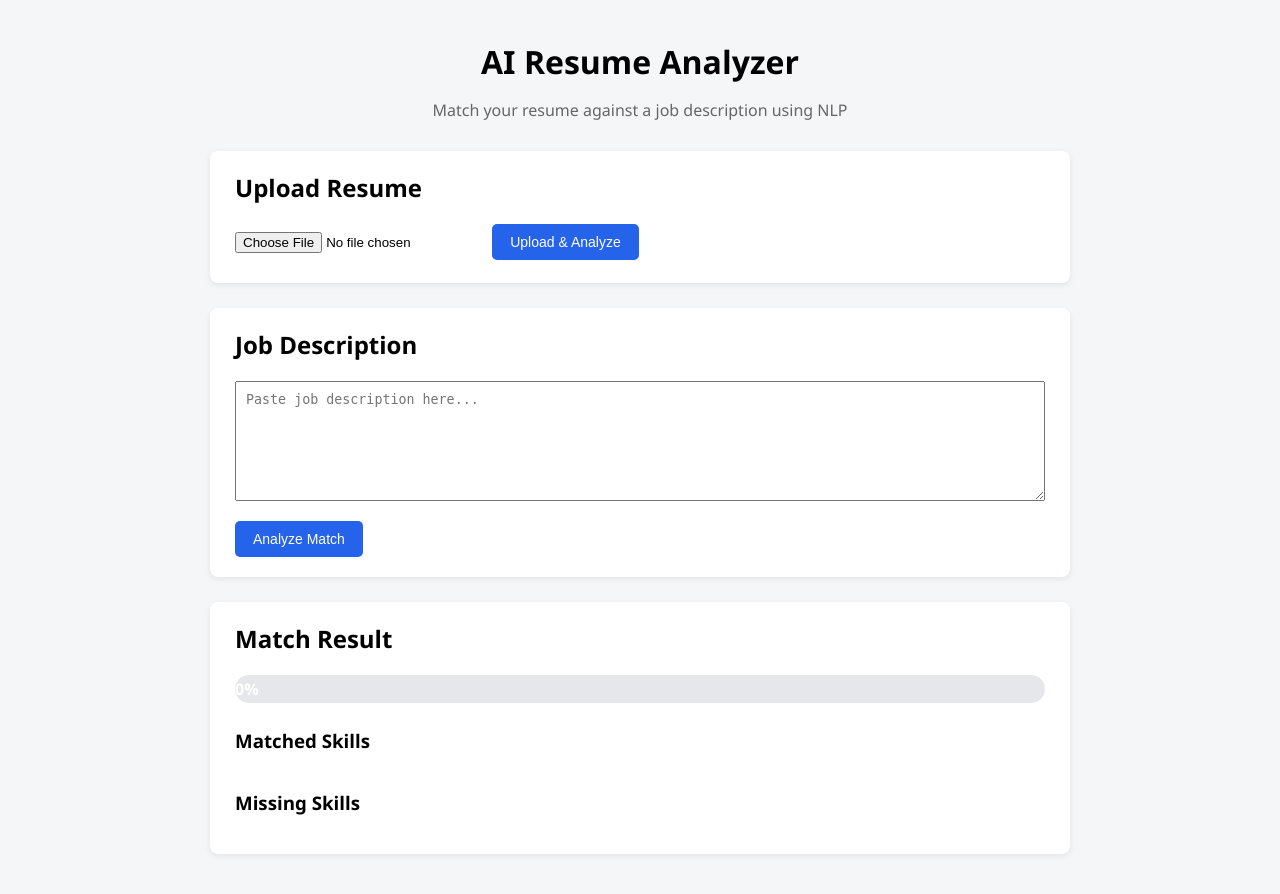
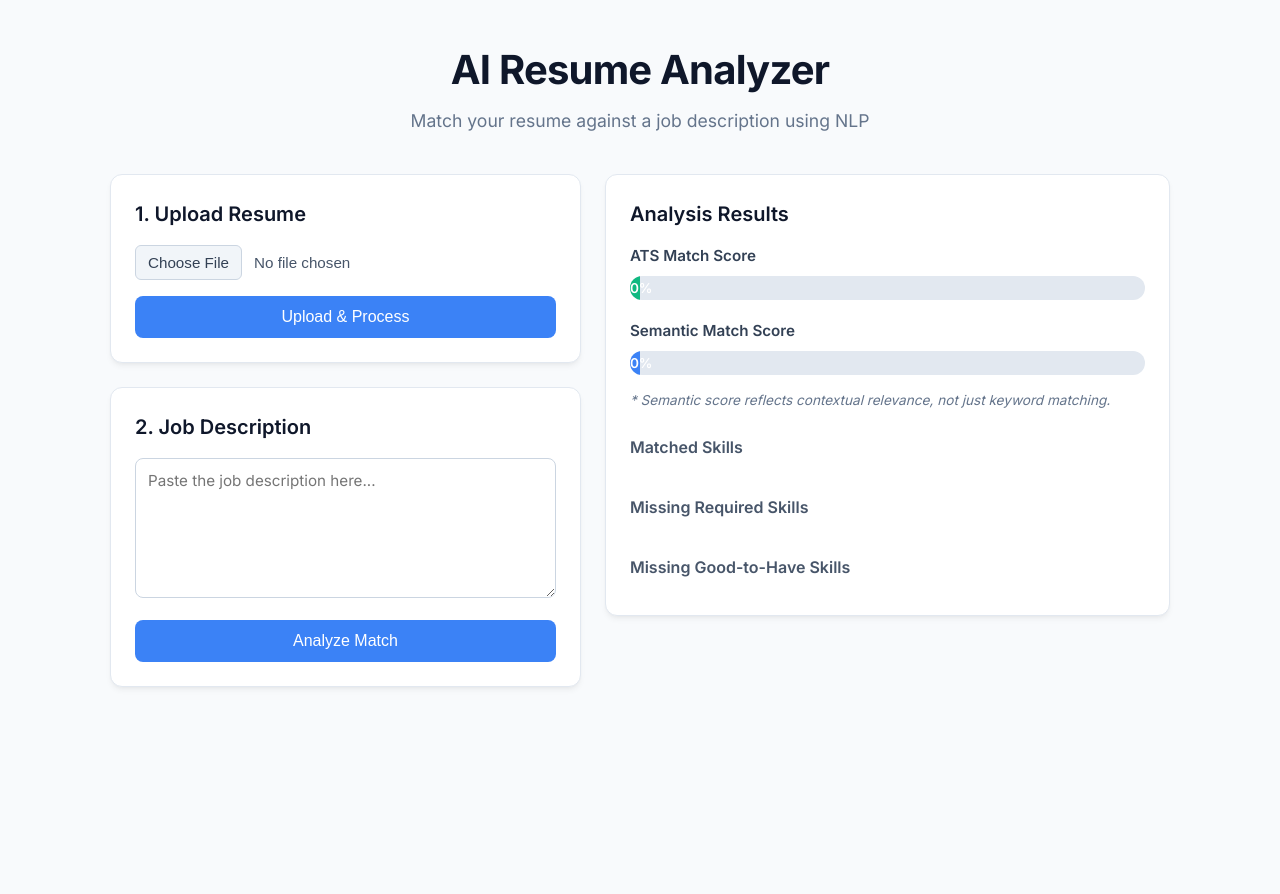
Before and after one commit to aryan00719/ai-resume-analyzer, a Flask app: page / in a window 1280 px wide. After the commit the page ends 688 px from the top, so only its background shows below. Run offline with Flask 3, Linux system fonts and the light colour scheme.

Commit message:
feat: complete UI polish and backend semantic similarity tuning

```diff
--- a/app.py
+++ b/app.py
@@ -8,6 +8,9 @@ from utils.skill_normalizer import normalize_skills, infer_high_level_skills
 from utils.semantic_matcher import semantic_skill_match
 
 app = Flask(__name__)
+
+# Temporary global state to ensure resume_text passes correctly
+session_data = {"resume_text": ""}
 
 UPLOAD_FOLDER = "uploads"
 app.config["UPLOAD_FOLDER"] = UPLOAD_FOLDER
@@ -46,16 +49,19 @@ def upload_resume():
         return jsonify({"error": "Failed to read PDF"}), 500
 
     cleaned_text = clean_text(extracted_text)
+    session_data["resume_text"] = cleaned_text  # Store globally to ensure it's not lost
     raw_skills = extract_skills(cleaned_text)
     normalized_skills = normalize_skills(raw_skills)
     skills = infer_high_level_skills(extracted_text, normalized_skills)
 
     sections = extract_sections(extracted_text)
+    session_data["resume_sections"] = sections
 
     return jsonify({
         "message": "Resume uploaded successfully",
         "skills": skills,
-        "sections": sections
+        "sections": sections,
+        "resume_text": cleaned_text
     })
 
 @app.route("/analyze", methods=["POST"])
@@ -63,12 +69,33 @@ def analyze_resume():
     data = request.json
 
     resume_skills = normalize_skills(data.get("resume_skills", []))
+    # Use global state if frontend payload fails to securely deliver the full text
+    resume_text = data.get("resume_text", "") or session_data.get("resume_text", "")
     jd_text = data.get("job_description", "")
+
+    if not resume_text.strip():
+        return jsonify({"error": "Resume text is empty. Please upload the resume again."}), 400
+
+    if not jd_text.strip():
+        return jsonify({"error": "Job description is empty. Please provide one."}), 400
 
     jd_skills = parse_job_description(jd_text)
 
     analysis = weighted_match_skills(resume_skills, jd_skills)
-    semantic_score = semantic_skill_match(" ".join(resume_skills), jd_text)
+
+    # Construct semantic input exclusively from the projects section and skills
+    sections = session_data.get("resume_sections", {})
+    projects_text = " ".join(sections.get("projects", []))
+
+    # Strictly bind only projects and generated skills (Drop experience, education, meta details)
+    semantic_input = (projects_text + " " + " ".join(resume_skills)).strip()
+
+    # Fallback to resume text only if projects are explicitly completely empty
+    if len(semantic_input) < 10:
+        semantic_input = resume_text + " " + " ".join(resume_skills)
+
+    # Compute a singular holistic score
+    semantic_score = semantic_skill_match(semantic_input, jd_text)
 
     return jsonify({
         "jd_skills": jd_skills,
--- a/static/script.js
+++ b/static/script.js
@@ -1,12 +1,23 @@
 const form = document.getElementById("uploadForm");
+const uploadBtn = document.getElementById("uploadBtn");
+const uploadStatus = document.getElementById("uploadStatus");
+
 const analyzeBtn = document.getElementById("analyzeBtn");
+const analyzeStatus = document.getElementById("analyzeStatus");
 const jdInput = document.getElementById("jd");
 
-const progressBar = document.getElementById("progressBar");
+const atsProgressBar = document.getElementById("atsProgressBar");
+const semanticProgressBar = document.getElementById("semanticProgressBar");
+
 const matchedSkillsDiv = document.getElementById("matchedSkills");
-const missingSkillsDiv = document.getElementById("missingSkills");
+const missingRequiredSkillsDiv = document.getElementById("missingRequiredSkills");
+const missingGoodSkillsDiv = document.getElementById("missingGoodSkills");
+
+const suggestionsBox = document.getElementById("suggestionsBox");
+const suggestionsText = document.getElementById("suggestionsText");
 
 let resumeSkills = [];
+let resumeText = "";
 
 /* Resume upload */
 form.addEventListener("submit", async (e) => {
@@ -19,52 +30,128 @@ form.addEventListener("submit", async (e) => {
     formData.append("resume", file);
 
     resetUI();
-    progressBar.textContent = "Processing...";
 
+    uploadBtn.disabled = true;
+    uploadStatus.classList.remove("hidden");
+    uploadStatus.textContent = "Parsing resume...";
+
+    try {
         const res = await fetch("/upload", {
             method: "POST",
             body: formData
         });
 
+        if (!res.ok) {
+            throw new Error("Failed to process resume");
+        }
+
         const data = await res.json();
         resumeSkills = data.skills || [];
+        resumeText = data.resume_text || "";
 
-    progressBar.textContent = "Resume Ready";
+        uploadStatus.textContent = "Resume parsed successfully! You can now analyze.";
+        uploadStatus.style.color = "#10b981"; // Success green
+    } catch (err) {
+        uploadStatus.textContent = "Error parsing resume.";
+        uploadStatus.style.color = "#ef4444"; // Error red
+    } finally {
+        uploadBtn.disabled = false;
+    }
 });
 
 /* JD analysis */
 analyzeBtn.addEventListener("click", async () => {
     const jdText = jdInput.value.trim();
-    if (!jdText) return alert("Paste job description first");
+    if (!jdText) return alert("Please paste a job description first.");
+    if (resumeSkills.length === 0) return alert("Please upload and process a resume first.");
 
+    analyzeBtn.disabled = true;
+    analyzeStatus.classList.remove("hidden");
+    analyzeStatus.textContent = "Analyzing against job description...";
+
+    try {
         const res = await fetch("/analyze", {
             method: "POST",
             headers: { "Content-Type": "application/json" },
             body: JSON.stringify({
                 resume_skills: resumeSkills,
+                resume_text: resumeText,
                 job_description: jdText
             })
         });
 
+        if (!res.ok) {
+            throw new Error("Analysis failed");
+        }
+
         const result = await res.json();
-    renderResult(result.analysis);
+        renderResult(result);
+        analyzeStatus.textContent = "Analysis complete!";
+        analyzeStatus.style.color = "#10b981";
+    } catch (err) {
+        analyzeStatus.textContent = "Error analyzing resume.";
+        analyzeStatus.style.color = "#ef4444";
+    } finally {
+        analyzeBtn.disabled = false;
+        setTimeout(() => {
+            analyzeStatus.classList.add("hidden");
+            analyzeStatus.style.color = "#64748b"; // reset color
+        }, 3000);
+    }
 });
 
-function renderResult(analysis) {
-    const score = analysis.score;
-    progressBar.style.width = score + "%";
-    progressBar.textContent = score + "%";
+function renderResult(result) {
+    const analysis = result.analysis;
 
+    // Scores
+    const atsScore = analysis.score;
+    atsProgressBar.style.width = atsScore + "%";
+    atsProgressBar.textContent = atsScore + "%";
+
+    const semanticScore = result.semantic_score || 0;
+    semanticProgressBar.style.width = semanticScore + "%";
+    semanticProgressBar.textContent = semanticScore + "%";
+
+    // Clear old skills
     matchedSkillsDiv.innerHTML = "";
-    missingSkillsDiv.innerHTML = "";
+    missingRequiredSkillsDiv.innerHTML = "";
+    missingGoodSkillsDiv.innerHTML = "";
 
+    // Matched
+    if (analysis.matched_skills && analysis.matched_skills.length > 0) {
         analysis.matched_skills.forEach(skill => {
             matchedSkillsDiv.appendChild(createSkill(skill, "matched"));
         });
+    } else {
+        matchedSkillsDiv.innerHTML = "<span style='color: #64748b; font-size: 0.9rem;'>No matching skills found.</span>";
+    }
 
-    analysis.missing_skills.forEach(skill => {
-        missingSkillsDiv.appendChild(createSkill(skill, "missing"));
+    // Missing Required
+    if (analysis.missing_required && analysis.missing_required.length > 0) {
+        analysis.missing_required.forEach(skill => {
+            missingRequiredSkillsDiv.appendChild(createSkill(skill, "missing-req"));
         });
+
+        // Show Suggestions
+        suggestionsBox.classList.remove("hidden");
+        const missingReqStr = analysis.missing_required.join(", ");
+        suggestionsText.textContent = `You are missing the following REQUIRED skills: ${missingReqStr}. Consider adding these to your resume or cover letter for a significantly better match.`;
+    } else {
+        missingRequiredSkillsDiv.innerHTML = "<span style='color: #64748b; font-size: 0.9rem;'>You meet all required skills!</span>";
+
+        // Positive suggestion
+        suggestionsBox.classList.remove("hidden");
+        suggestionsText.textContent = `Great job! You have all the required skills for this position. Focus on highlighting your experience with these tools.`;
+    }
+
+    // Missing Good-to-have
+    if (analysis.missing_good_to_have && analysis.missing_good_to_have.length > 0) {
+        analysis.missing_good_to_have.forEach(skill => {
+            missingGoodSkillsDiv.appendChild(createSkill(skill, "missing-good"));
+        });
+    } else {
+        missingGoodSkillsDiv.innerHTML = "<span style='color: #64748b; font-size: 0.9rem;'>None missing.</span>";
+    }
 }
 
 function createSkill(text, type) {
@@ -75,8 +162,18 @@ function createSkill(text, type) {
 }
 
 function resetUI() {
-    progressBar.style.width = "0%";
-    progressBar.textContent = "0%";
+    atsProgressBar.style.width = "0%";
+    atsProgressBar.textContent = "0%";
+
+    semanticProgressBar.style.width = "0%";
+    semanticProgressBar.textContent = "0%";
+
     matchedSkillsDiv.innerHTML = "";
-    missingSkillsDiv.innerHTML = "";
+    missingRequiredSkillsDiv.innerHTML = "";
+    missingGoodSkillsDiv.innerHTML = "";
+
+    suggestionsBox.classList.add("hidden");
+    suggestionsText.textContent = "";
+
+    uploadStatus.style.color = "#64748b";
 }
--- a/static/style.css
+++ b/static/style.css
@@ -1,91 +1,230 @@
 * {
     box-sizing: border-box;
-}
-
-body {
-    font-family: "Segoe UI", Arial, sans-serif;
-    background: #f4f6f8;
     margin: 0;
     padding: 0;
 }
 
+body {
+    font-family: 'Inter', system-ui, -apple-system, sans-serif;
+    background-color: #f8fafc;
+    color: #1e293b;
+    line-height: 1.5;
+}
+
 .container {
-    max-width: 900px;
-    margin: 40px auto;
-    padding: 0 20px;
+    max-width: 1100px;
+    margin: 0 auto;
+    padding: 40px 20px;
+}
+
+.header {
+    text-align: center;
+    margin-bottom: 40px;
 }
 
 h1 {
-    text-align: center;
-    margin-bottom: 5px;
+    font-size: 2.5rem;
+    font-weight: 700;
+    color: #0f172a;
+    margin-bottom: 8px;
+    letter-spacing: -0.02em;
 }
 
 .subtitle {
-    text-align: center;
-    color: #666;
-    margin-bottom: 30px;
+    color: #64748b;
+    font-size: 1.1rem;
+}
+
+.grid {
+    display: grid;
+    grid-template-columns: 1fr;
+    gap: 24px;
+}
+
+@media (min-width: 768px) {
+    .grid {
+        grid-template-columns: 1fr 1.2fr;
+    }
 }
 
 .card {
     background: #ffffff;
-    padding: 20px 25px;
-    border-radius: 8px;
-    margin-bottom: 25px;
-    box-shadow: 0 2px 6px rgba(0, 0, 0, 0.08);
+    border-radius: 12px;
+    padding: 24px;
+    margin-bottom: 24px;
+    box-shadow: 0 4px 6px -1px rgba(0, 0, 0, 0.05), 0 2px 4px -2px rgba(0, 0, 0, 0.05);
+    border: 1px solid #e2e8f0;
 }
 
 .card h2 {
-    margin-top: 0;
+    font-size: 1.25rem;
+    font-weight: 600;
+    margin-bottom: 16px;
+    color: #0f172a;
 }
 
 textarea {
     width: 100%;
-    min-height: 120px;
-    padding: 10px;
-    margin-bottom: 15px;
+    min-height: 140px;
+    padding: 12px;
+    border: 1px solid #cbd5e1;
+    border-radius: 8px;
+    margin-bottom: 16px;
     resize: vertical;
+    font-family: inherit;
+    font-size: 0.95rem;
+    transition: border-color 0.2s;
+}
+
+textarea:focus {
+    outline: none;
+    border-color: #3b82f6;
+    box-shadow: 0 0 0 3px rgba(59, 130, 246, 0.1);
+}
+
+.file-upload {
+    margin-bottom: 16px;
 }
 
 input[type="file"] {
-    margin-bottom: 10px;
+    font-size: 0.95rem;
+    color: #475569;
+}
+
+input[type="file"]::file-selector-button {
+    background-color: #f1f5f9;
+    border: 1px solid #cbd5e1;
+    border-radius: 6px;
+    padding: 8px 12px;
+    margin-right: 12px;
+    cursor: pointer;
+    font-weight: 500;
+    color: #334155;
+    transition: background-color 0.2s;
+}
+
+input[type="file"]::file-selector-button:hover {
+    background-color: #e2e8f0;
 }
 
 button {
-    background-color: #2563eb;
+    background-color: #3b82f6;
     color: white;
     border: none;
-    padding: 10px 18px;
-    border-radius: 5px;
+    padding: 12px 20px;
+    border-radius: 8px;
     cursor: pointer;
-    font-size: 14px;
+    font-size: 1rem;
+    font-weight: 500;
+    width: 100%;
+    transition: background-color 0.2s, transform 0.1s;
 }
 
 button:hover {
-    background-color: #1d4ed8;
+    background-color: #2563eb;
 }
 
-/* Progress bar */
-.progress-container {
-    background: #e5e7eb;
-    border-radius: 20px;
-    overflow: hidden;
-    margin: 15px 0 25px 0;
+button:active {
+    transform: scale(0.98);
 }
 
-#progressBar {
-    height: 28px;
+button:disabled {
+    background-color: #94a3b8;
+    cursor: not-allowed;
+    transform: none;
+}
+
+.status-msg {
+    margin-top: 12px;
+    font-size: 0.9rem;
+    color: #64748b;
+    text-align: center;
+    font-weight: 500;
+}
+
+.hidden {
+    display: none !important;
+}
+
+/* Scores Section */
+.scores-container {
+    margin-bottom: 30px;
+}
+
+.score-box {
+    margin-bottom: 20px;
+}
+
+.score-box label {
+    display: block;
+    font-size: 0.95rem;
+    font-weight: 600;
+    color: #334155;
+    margin-bottom: 8px;
+}
+
+.progress-bar-bg {
+    background: #e2e8f0;
+    border-radius: 9999px;
+    height: 24px;
+    overflow: hidden;
+}
+
+.progress-fill {
+    height: 100%;
     width: 0%;
-    background: #22c55e;
     color: white;
-    text-align: center;
-    line-height: 28px;
-    font-weight: bold;
-    transition: width 0.5s ease;
+    text-align: right;
+    padding-right: 10px;
+    line-height: 24px;
+    font-size: 0.85rem;
+    font-weight: 600;
+    transition: width 0.8s cubic-bezier(0.4, 0, 0.2, 1);
+}
+
+.ats-fill {
+    background-color: #10b981; /* Green */
+}
+
+.semantic-fill {
+    background-color: #3b82f6; /* Blue */
+}
+
+/* Suggestions */
+.suggestions-box {
+    background-color: #eff6ff;
+    border-left: 4px solid #3b82f6;
+    padding: 16px;
+    border-radius: 4px 8px 8px 4px;
+    margin-bottom: 24px;
+}
+
+.suggestions-box h3 {
+    color: #1e3a8a;
+    font-size: 1rem;
+    font-weight: 600;
+    margin-bottom: 6px;
+}
+
+.suggestions-box p {
+    color: #1e40af;
+    font-size: 0.95rem;
 }
 
 /* Skills */
 .skills-section {
-    margin-top: 15px;
+    margin-bottom: 24px;
+}
+
+.skills-section:last-child {
+    margin-bottom: 0;
+}
+
+.skills-section h3 {
+    font-size: 1rem;
+    font-weight: 600;
+    margin-bottom: 12px;
+    color: #475569;
 }
 
 .skills {
@@ -95,17 +234,26 @@ button:hover {
 }
 
 .skill {
-    padding: 6px 12px;
-    border-radius: 20px;
-    font-size: 13px;
+    padding: 6px 14px;
+    border-radius: 9999px;
+    font-size: 0.85rem;
+    font-weight: 500;
 }
 
 .skill.matched {
     background: #dcfce7;
     color: #166534;
+    border: 1px solid #bbf7d0;
 }
 
-.skill.missing {
+.skill.missing-req {
     background: #fee2e2;
     color: #991b1b;
+    border: 1px solid #fecaca;
 }
+
+.skill.missing-good {
+    background: #ffedd5;
+    color: #9a3412;
+    border: 1px solid #fed7aa;
+}
--- a/templates/index.html
+++ b/templates/index.html
@@ -3,37 +3,71 @@
 
 <head>
     <meta charset="UTF-8">
+    <meta name="viewport" content="width=device-width, initial-scale=1.0">
     <title>AI Resume Analyzer</title>
     <link rel="stylesheet" href="/static/style.css">
+    <link href="https://fonts.googleapis.com/css2?family=Inter:wght@400;500;600;700&display=swap" rel="stylesheet">
 </head>
 
 <body>
     <div class="container">
+        <header class="header">
             <h1>AI Resume Analyzer</h1>
             <p class="subtitle">Match your resume against a job description using NLP</p>
+        </header>
 
+        <div class="grid">
+            <!-- Left Column: Inputs -->
+            <div class="input-section">
                 <!-- Resume Upload Card -->
                 <div class="card">
-            <h2>Upload Resume</h2>
+                    <h2>1. Upload Resume</h2>
                     <form id="uploadForm">
+                        <div class="file-upload">
                             <input type="file" id="resume" accept=".pdf" required />
-                <button type="submit">Upload & Analyze</button>
+                        </div>
+                        <button type="submit" id="uploadBtn">Upload & Process</button>
                     </form>
+                    <div id="uploadStatus" class="status-msg hidden">Processing Resume...</div>
                 </div>
 
                 <!-- Job Description Card -->
                 <div class="card">
-            <h2>Job Description</h2>
-            <textarea id="jd" placeholder="Paste job description here..."></textarea>
+                    <h2>2. Job Description</h2>
+                    <textarea id="jd" placeholder="Paste the job description here..."></textarea>
                     <button id="analyzeBtn">Analyze Match</button>
+                    <div id="analyzeStatus" class="status-msg hidden">Analyzing...</div>
+                </div>
             </div>
 
-        <!-- Result Card -->
-        <div class="card">
-            <h2>Match Result</h2>
+            <!-- Right Column: Results -->
+            <div class="result-section">
+                <div class="card result-card" id="resultCard">
+                    <h2>Analysis Results</h2>
 
-            <div class="progress-container">
-                <div id="progressBar">0%</div>
+                    <div class="scores-container">
+                        <div class="score-box">
+                            <label>ATS Match Score</label>
+                            <div class="progress-bar-bg">
+                                <div id="atsProgressBar" class="progress-fill ats-fill">0%</div>
+                            </div>
+                        </div>
+
+                        <div class="score-box">
+                            <label>Semantic Match Score</label>
+                            <div class="progress-bar-bg">
+                                <div id="semanticProgressBar" class="progress-fill semantic-fill">0%</div>
+                            </div>
+                        </div>
+                    </div>
+
+                    <p style="font-size: 0.85rem; color: #64748b; margin-top: -15px; margin-bottom: 25px; font-style: italic;">
+                        * Semantic score reflects contextual relevance, not just keyword matching.
+                    </p>
+
+                    <div id="suggestionsBox" class="suggestions-box hidden">
+                        <h3>💡 Suggestions</h3>
+                        <p id="suggestionsText"></p>
                     </div>
 
                     <div class="skills-section">
@@ -42,8 +76,15 @@
                     </div>
 
                     <div class="skills-section">
-                <h3>Missing Skills</h3>
-                <div id="missingSkills" class="skills"></div>
+                        <h3>Missing Required Skills</h3>
+                        <div id="missingRequiredSkills" class="skills"></div>
+                    </div>
+
+                    <div class="skills-section">
+                        <h3>Missing Good-to-Have Skills</h3>
+                        <div id="missingGoodSkills" class="skills"></div>
+                    </div>
+                </div>
             </div>
         </div>
     </div>
--- a/utils/similarity.py
+++ b/utils/similarity.py
@@ -28,5 +28,6 @@ def weighted_match_skills(resume_skills, jd_skills, required_weight=0.8, good_to
     return {
         "score": final_score,
         "matched_skills": list(required_matched.union(good_to_have_matched)),
-        "missing_skills": list(missing_skills)
+        "missing_required": list(required - required_matched),
+        "missing_good_to_have": list(good_to_have - good_to_have_matched)
     }
```
Also changed, not shown: README.md, 1 other file. Lines whose indentation alone changed are shown as unchanged.
